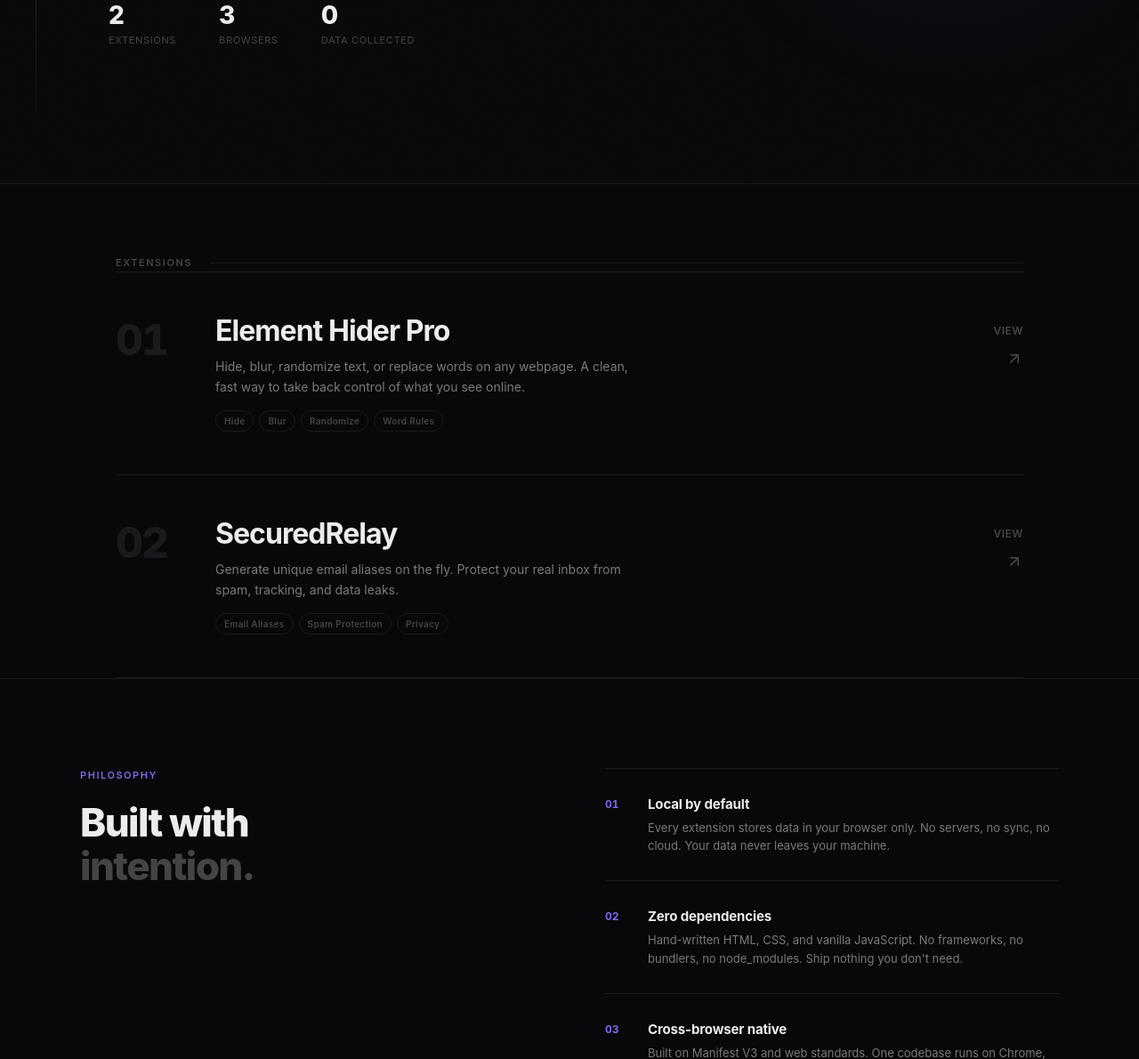
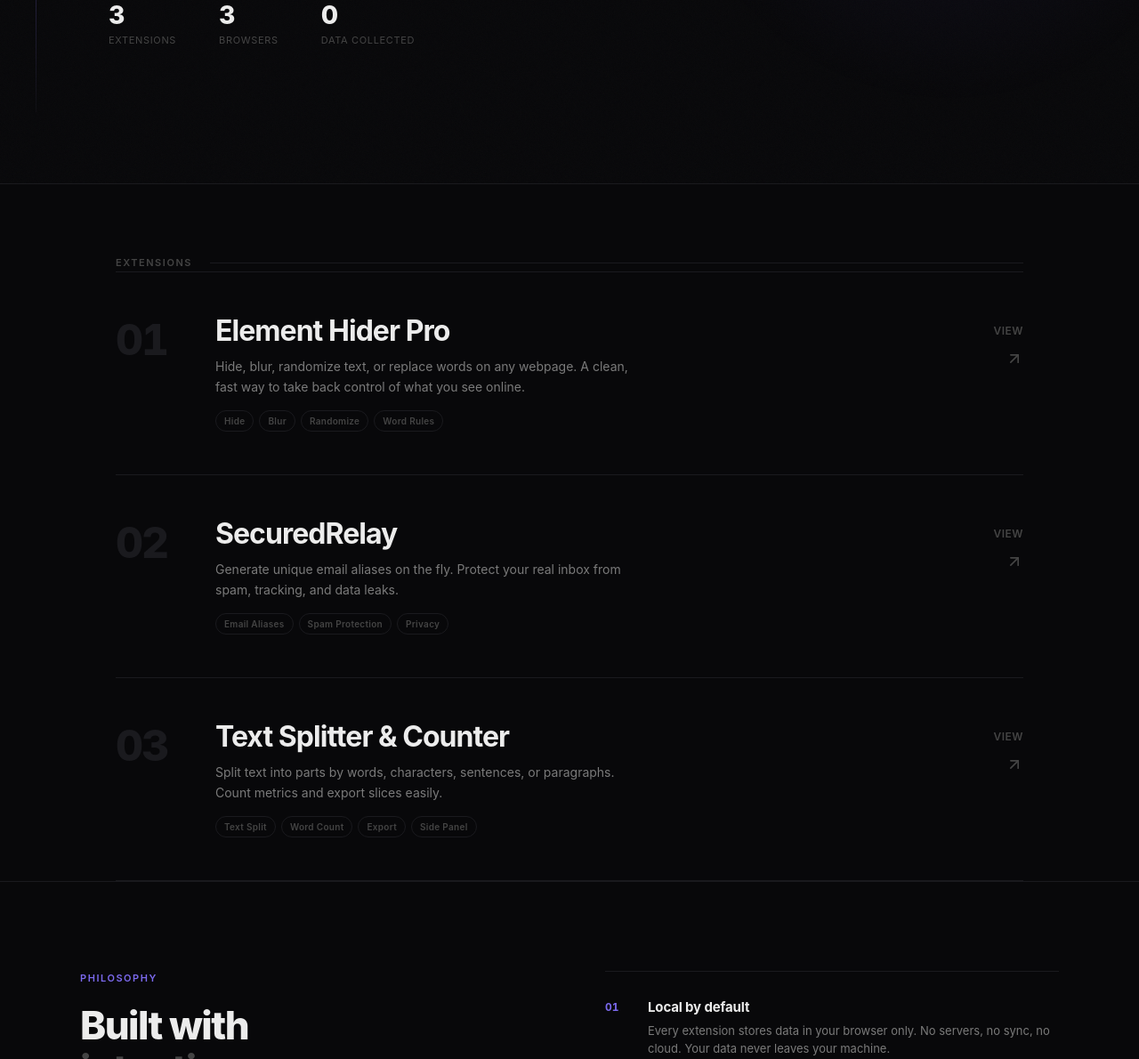
Before and after one commit to DevStack-Studio/BrowserExtensionsPages, a plain HTML site: page index.html in a window 1280 px wide. Shown: the part 594-1784 px from the top of the page at 89% size. Drawn offline with Linux system fonts and the light colour scheme.

Commit message:
Update index.html

```diff
--- a/index.html
+++ b/index.html
@@ -5,7 +5,6 @@
   <meta name="viewport" content="width=device-width, initial-scale=1">
   <title>DevStack Studio — Browser Extensions</title>
   <meta name="description" content="A collection of privacy-first, clean, and useful browser extensions built by DevStack Studio.">
-  <link rel="icon" type="image/png" sizes="48x48" href="favicon.png">
   <style>
     *, *::before, *::after { box-sizing: border-box; margin: 0; }
 
@@ -641,7 +640,7 @@
       <p>&copy; 2026 DevStack Studio</p>
       <div class="foot-links">
         <a href="mailto:mail@rupom.dev">Contact</a>
-        <a href="https://github.com/RupomChowdhury" target="_blank" rel="noopener">GitHub</a>
+        <a href="https://github.com/DevStack-Studio" target="_blank" rel="noopener">GitHub</a>
       </div>
     </div>
   </footer>
@@ -662,6 +661,12 @@
         slug: 'securedrelay',
         desc: 'Generate unique email aliases on the fly. Protect your real inbox from spam, tracking, and data leaks.',
         tags: ['Email Aliases', 'Spam Protection', 'Privacy']
+      },
+      {
+        name: 'Text Splitter & Counter',
+        slug: 'textsplitter',
+        desc: 'Split text into parts by words, characters, sentences, or paragraphs. Count metrics and export slices easily.',
+        tags: ['Text Split', 'Word Count', 'Export', 'Side Panel']
       }
     ];
 
@@ -693,7 +698,7 @@
         }
 
         out += ''
-          + '<a href="' + escA(e.slug) + '" class="work-row" target="_blank">'
+          + '<a href="' + escA(e.slug) + '/" class="work-row">'
           +   '<div class="work-num">' + num + '</div>'
           +   '<div class="work-info">'
           +     '<div class="work-name">' + esc(e.name) + '</div>'
```
